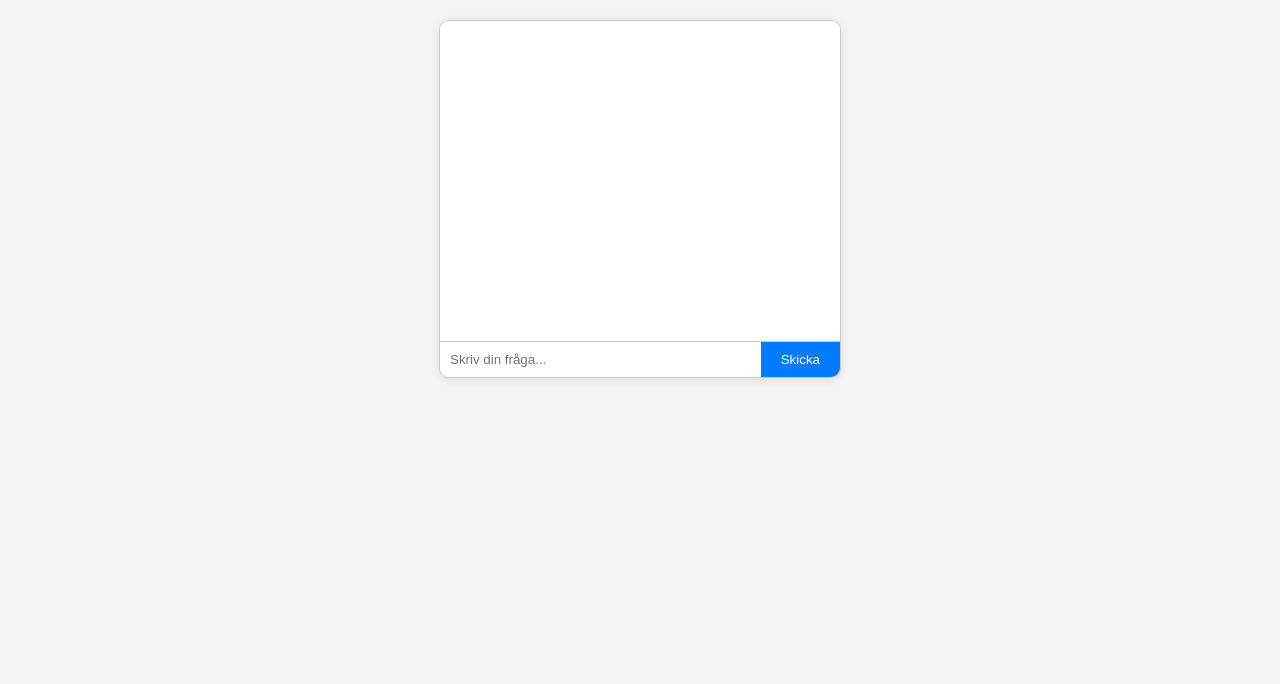
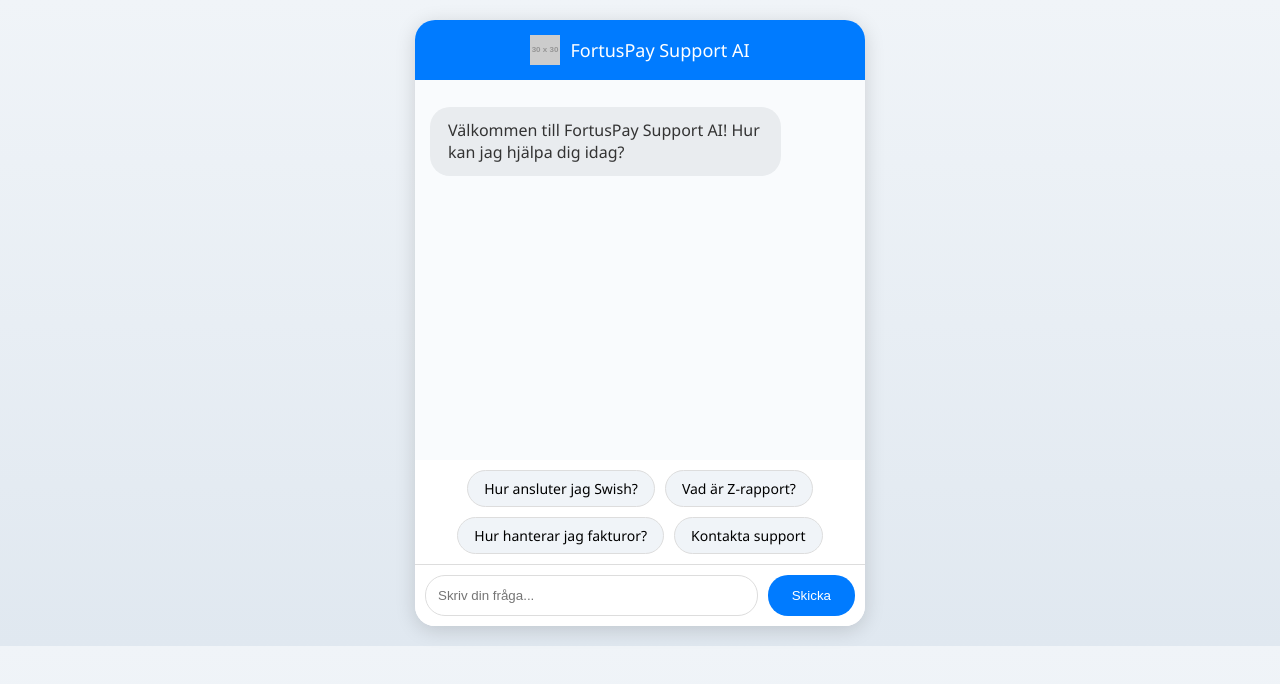
Before and after one commit to AndersRaberg1/fortus-support-ai, a website: page public/chat.html in a window 1280 px wide. Drawn offline with Linux system fonts and the light colour scheme; placeholder pictures from the web are drawn by us.

Commit message:
Update chat.html

```diff
--- a/public/chat.html
+++ b/public/chat.html
@@ -5,32 +5,75 @@
   <meta name="viewport" content="width=device-width, initial-scale=1.0">
   <title>FortusPay Support Chatt</title>
   <style>
-    body { font-family: Arial, sans-serif; margin: 0; padding: 0; background: #f4f4f4; }
-    #chat-container { max-width: 400px; margin: 20px auto; border: 1px solid #ccc; border-radius: 10px; overflow: hidden; box-shadow: 0 2px 10px rgba(0,0,0,0.1); }
-    #chat-messages { height: 300px; overflow-y: auto; padding: 10px; background: #fff; }
-    .message { margin: 10px 0; padding: 10px; border-radius: 10px; max-width: 80%; }
+    body { font-family: 'Segoe UI', Tahoma, Geneva, Verdana, sans-serif; margin: 0; padding: 0; background: linear-gradient(to bottom, #f0f4f8, #e0e8f0); }
+    #chat-container { max-width: 450px; margin: 20px auto; border-radius: 20px; overflow: hidden; box-shadow: 0 4px 20px rgba(0,0,0,0.15); background: white; }
+    #chat-header { background: #007bff; color: white; padding: 15px; text-align: center; font-size: 18px; display: flex; align-items: center; justify-content: center; }
+    #chat-header img { height: 30px; margin-right: 10px; } /* Placeholder för logga */
+    #chat-messages { height: 350px; overflow-y: auto; padding: 15px; background: #f9fbfd; }
+    .message { margin: 12px 0; padding: 12px 18px; border-radius: 20px; max-width: 75%; line-height: 1.4; }
     .user { background: #007bff; color: white; align-self: flex-end; margin-left: auto; }
-    .bot { background: #e9ecef; color: black; align-self: flex-start; }
-    #chat-input { display: flex; border-top: 1px solid #ccc; }
-    input { flex: 1; padding: 10px; border: none; outline: none; }
-    button { padding: 10px 20px; background: #007bff; color: white; border: none; cursor: pointer; }
+    .bot { background: #e9ecef; color: #333; align-self: flex-start; }
+    .typing { font-style: italic; color: #888; padding: 10px; }
+    #chat-input { display: flex; border-top: 1px solid #ddd; padding: 10px; background: #fff; }
+    input { flex: 1; padding: 12px; border: 1px solid #ddd; border-radius: 20px; outline: none; margin-right: 10px; }
+    button { padding: 12px 24px; background: #007bff; color: white; border: none; border-radius: 20px; cursor: pointer; transition: background 0.3s; }
     button:hover { background: #0056b3; }
-    @media (max-width: 600px) { #chat-container { max-width: 100%; margin: 0; } }
+    #quick-buttons { display: flex; flex-wrap: wrap; padding: 10px; justify-content: center; gap: 10px; }
+    .quick-btn { padding: 8px 16px; background: #f0f4f8; border: 1px solid #ddd; border-radius: 20px; cursor: pointer; font-size: 14px; transition: background 0.3s; }
+    .quick-btn:hover { background: #e0e8f0; }
+    @media (max-width: 600px) { #chat-container { max-width: 100%; margin: 0; border-radius: 0; } #chat-messages { height: calc(100vh - 200px); } }
   </style>
 </head>
 <body>
   <div id="chat-container">
+    <div id="chat-header">
+      <img src="https://via.placeholder.com/30?text=FP" alt="FortusPay Logo"> <!-- Byt till er riktiga logga-URL -->
+      FortusPay Support AI
+    </div>
     <div id="chat-messages"></div>
+    <div id="quick-buttons"></div>
     <form id="chat-input">
       <input type="text" id="message" placeholder="Skriv din fråga..." required>
       <button type="submit">Skicka</button>
     </form>
   </div>
-
   <script>
     const messagesDiv = document.getElementById('chat-messages');
     const form = document.getElementById('chat-input');
     const input = document.getElementById('message');
+    const quickButtonsDiv = document.getElementById('quick-buttons');
+
+    // Extrahera kontext från URL (?context=pos)
+    const urlParams = new URLSearchParams(window.location.search);
+    const context = urlParams.get('context') || 'general'; // Default till 'general'
+
+    // Definiera vanliga frågor baserat på kontext
+    const quickQuestions = {
+      general: ['Hur ansluter jag Swish?', 'Vad är Z-rapport?', 'Hur hanterar jag fakturor?', 'Kontakta support'],
+      betalterminal: ['Problem med betalterminal?', 'Hur uppdaterar jag firmware?', 'Swish-ID för terminal?', 'Dagsavslut'],
+      mpos: ['mPOS-app kraschar?', 'Anslut Bluetooth?', 'Kvitto via mPOS?', 'Integration med mobil'],
+      pos: ['POS-systemfel?', 'Lägg till produkter i POS?', 'Daglig rapport i POS?', 'Betalningsalternativ'],
+      ecom: ['E-com integration?', 'Webshop-faktura?', 'Swish för online-butik?', 'Återbetalning i e-com']
+    };
+
+    // Lägg till snabbknappar
+    function addQuickButtons() {
+      const questions = quickQuestions[context] || quickQuestions.general;
+      questions.forEach(q => {
+        const btn = document.createElement('div');
+        btn.classList.add('quick-btn');
+        btn.textContent = q;
+        btn.onclick = () => {
+          input.value = q;
+          form.dispatchEvent(new Event('submit'));
+        };
+        quickButtonsDiv.appendChild(btn);
+      });
+    }
+
+    // Lägg till välkomstmeddelande och snabbknappar vid laddning
+    addMessage('Välkommen till FortusPay Support AI! Hur kan jag hjälpa dig idag?', false);
+    addQuickButtons();
 
     function addMessage(text, isUser) {
       const msg = document.createElement('div');
@@ -40,12 +83,24 @@
       messagesDiv.scrollTop = messagesDiv.scrollHeight;
     }
 
+    // Typing-indicator
+    function showTyping() {
+      const typing = document.createElement('div');
+      typing.classList.add('typing', 'bot');
+      typing.textContent = 'AI skriver...';
+      messagesDiv.appendChild(typing);
+      messagesDiv.scrollTop = messagesDiv.scrollHeight;
+      return typing;
+    }
+
     form.addEventListener('submit', async (e) => {
       e.preventDefault();
       const message = input.value.trim();
       if (!message) return;
       addMessage(message, true);
       input.value = '';
+
+      const typingElem = showTyping();
 
       try {
         const res = await fetch('/api/chat', {
@@ -54,8 +109,10 @@
           body: JSON.stringify({ message }),
         });
         const { reply } = await res.json();
+        typingElem.remove();
         addMessage(reply, false);
       } catch (error) {
+        typingElem.remove();
         addMessage('Fel: Kunde inte hämta svar.', false);
       }
     });
```
